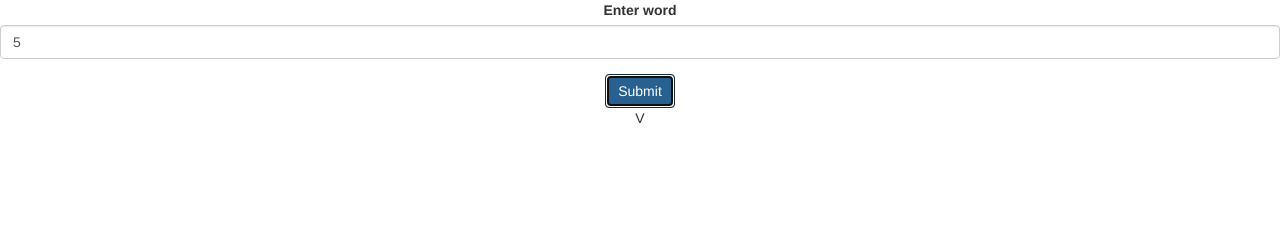
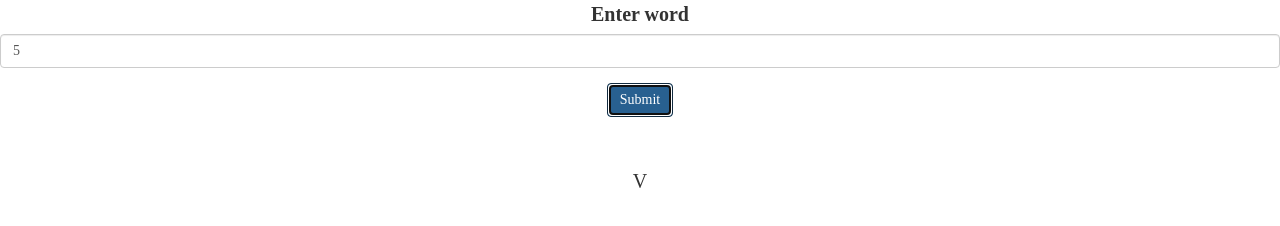
Before and after one commit to TuesdayHat/romanNumeral, a plain HTML site: page index.html in a window 1280 px wide. Both pictures are taken after typing "5" into the empty fields and a click on the button "Submit". Drawn offline with Linux system fonts and the light colour scheme.

Commit message:
refactor code

```diff
--- a/css/styles.css
+++ b/css/styles.css
@@ -1,3 +1,9 @@
 body {
   text-align: center;
+  font-family: serif;
+  font-size: 20px;
 }
+
+#result {
+  margin: 50px;
+}
--- a/js/scripts.js
+++ b/js/scripts.js
@@ -1,22 +1,15 @@
-// var numerals = [1, "i" , 5, "v", 10, "x", 50, 'l', 100, 'c', 500, "d", 1000, "m"]
-// for (i=numerals.length-1;i>=0;i-=2)
 
-function findRoman (num) {
-  if (num === 1) {
-    return("I");
-  } if (num === 5) {
-    return("V");
-  } if (num === 10){
-    return("X");
-  }if (num === 50){
-    return("L");
-  }if (num === 100){
-    return("C");
-  }if (num === 500){
-    return("D");
-  }if (num === 1000){
-    return("M");
+function findRoman (input) {
+  var numerals = [1000, "M" , 500, "D", 100, "C", 50, 'L', 10, 'X', 5, "V", 1, "I"]
+  for (i=0;i<numerals.length;i += 2){
+    var num = numerals[i];
+    if (input === num){
+      return numerals[i+1]
+    }
+
+
   }
+
 }
 
 function fixRoman (num){
```
